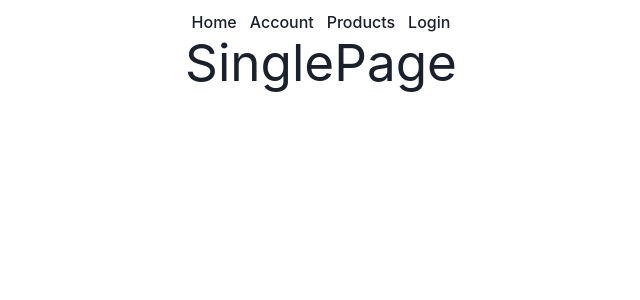
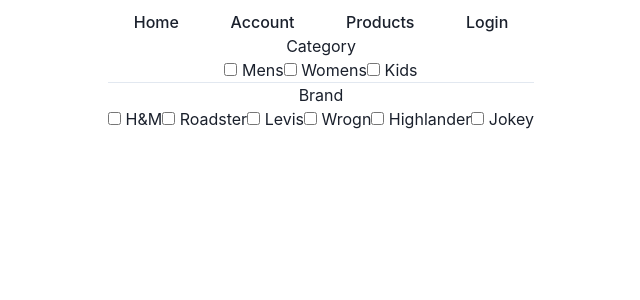
Before and after one commit to heyasif/logic-alchemist-5678, a React (Vite) app: page /products in a window 1280 px wide. Shown: the top 300 px of the page, without its empty margins (319-959 px from the left). Built offline with nearby package versions, Linux system fonts and the light colour scheme.

Commit message:
in Process

```diff
--- a/src/sujeet/singlePage.jsx
+++ b/src/sujeet/singlePage.jsx
@@ -1,7 +1,35 @@
+// import "./"
+
 const SinglePage =()=>{
     return(
-       <div>
-       <h1>SinglePage</h1>
+       <div className="productPage">
+    <div className="product-left">
+        <h2>Category</h2>
+        <input type="checkbox" />
+        <label value="Mens"> Mens</label>
+        <input type="checkbox" />
+        <label value="Mens"> Womens</label>
+        <input type="checkbox" />
+        <label value="Mens"> Kids</label>
+        <hr/>
+        <h2>Brand</h2>
+        <input type="checkbox" />
+        <label value="handm"> H&M</label>
+        <input type="checkbox" />
+        <label value="roadster"> Roadster</label>
+        <input type="checkbox" />
+        <label value="levis"> Levis</label>
+        <input type="checkbox" />
+        <label value="wrogn"> Wrogn</label>
+        <input type="checkbox" />
+        <label value="highlander"> Highlander</label>
+        <input type="checkbox" />
+        <label value="jokey"> Jokey</label>
+
+    </div>
+    <div className="product-right">
+
+    </div>
        </div>
     );
 }
--- a/tailwind.config.js
+++ b/tailwind.config.js
@@ -1,6 +1,6 @@
-/** @type {import('tailwindcss').Config} */
+ /** @type {import('tailwindcss').Config} */
 export default {
-  content: [],
+  content: ["./src/**/*.{html,js}"],
   theme: {
     extend: {},
   },
```
Also changed, not shown: src/AllRoutes/AllRoutes.jsx (+5 -5 lines).
